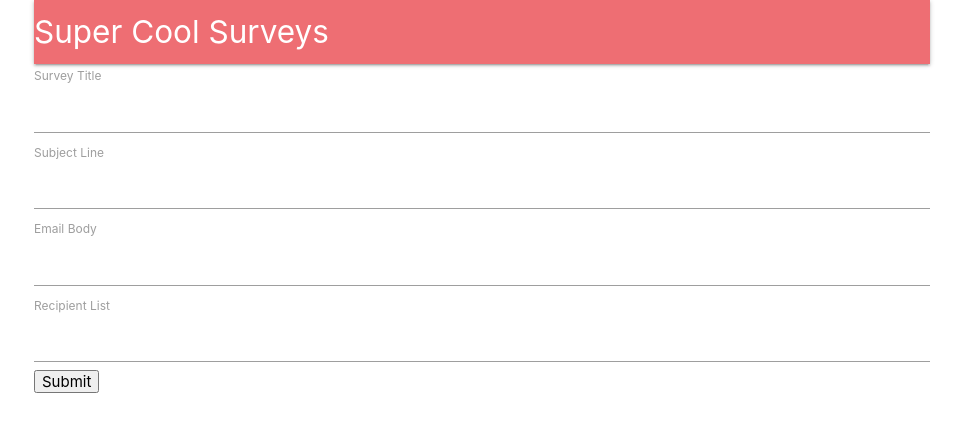
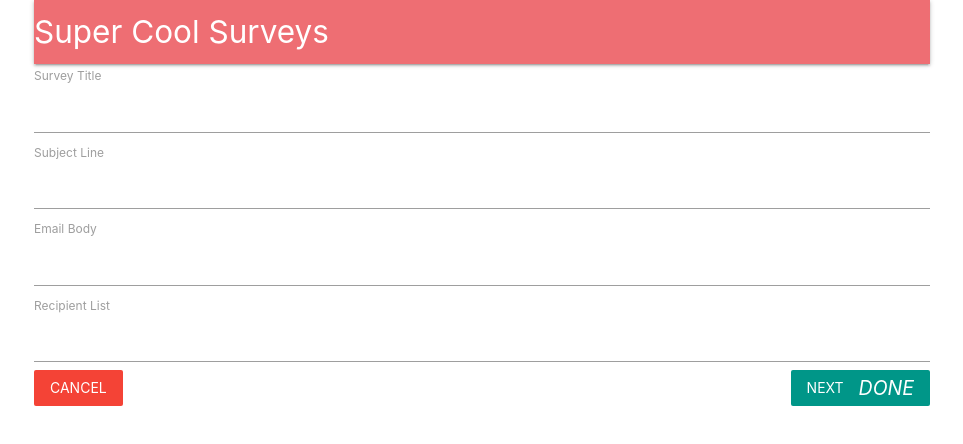
Before and after one commit to realtimschmidt/server_for_node_react_udemy_course, a React (Create React App) app in the folder client/: page /surveys/new in a window 1280 px wide. Shown: the top 444 px of the page, without its empty margins (158-1121 px from the left). Built offline with nearby package versions, Linux system fonts and the light colour scheme; no server answers; the HTML template or start-up script is replaced by a standard one.

Commit message:
form butons

```diff
--- a/client/src/components/Header.js
+++ b/client/src/components/Header.js
@@ -19,11 +19,11 @@
           <li key="1">
             <Payments />
           </li>,
+          <li key="2">
+            <a href="/api/logout">Logout</a>
+          </li>,
           <li key="3" style={{ margin: '0 10px' }}>
             Credits: {this.props.auth.credits}
-          </li>,
-          <li key="2">
-            <a href="/api/logout">Logout</a>
           </li>
         ]
     }
--- a/client/src/components/surveys/SurveyForm.js
+++ b/client/src/components/surveys/SurveyForm.js
@@ -2,6 +2,7 @@
 import _ from 'lodash'
 import React, { Component } from 'react'
 import { reduxForm, Field } from 'redux-form'
+import { Link } from 'react-router-dom'
 import SurveyField from './SurveyField'
 
 const FIELDS = [
@@ -13,8 +14,16 @@
 
 class SurveyForm extends Component {
   renderFields() {
-    return _.map(FIELDS, ({ label, name })=> {
-      return <Field key={name} component={SurveyField} type="text" label={label} name={name}/>
+    return _.map(FIELDS, ({ label, name }) => {
+      return (
+        <Field
+          key={name}
+          component={SurveyField}
+          type="text"
+          label={label}
+          name={name}
+        />
+      )
     })
   }
 
@@ -23,7 +32,13 @@
       <div>
         <form onSubmit={this.props.handleSubmit(values => console.log(values))}>
           {this.renderFields()}
-          <button type="submit">Submit</button>
+          <Link to="/surveys" className="red btn-flat white-text">
+            Cancel
+          </Link>
+          <button type="submit" className="teal btn-flat right white-text">
+            Next
+            <i className="material-icons right">done</i>
+          </button>
         </form>
       </div>
     )
```
